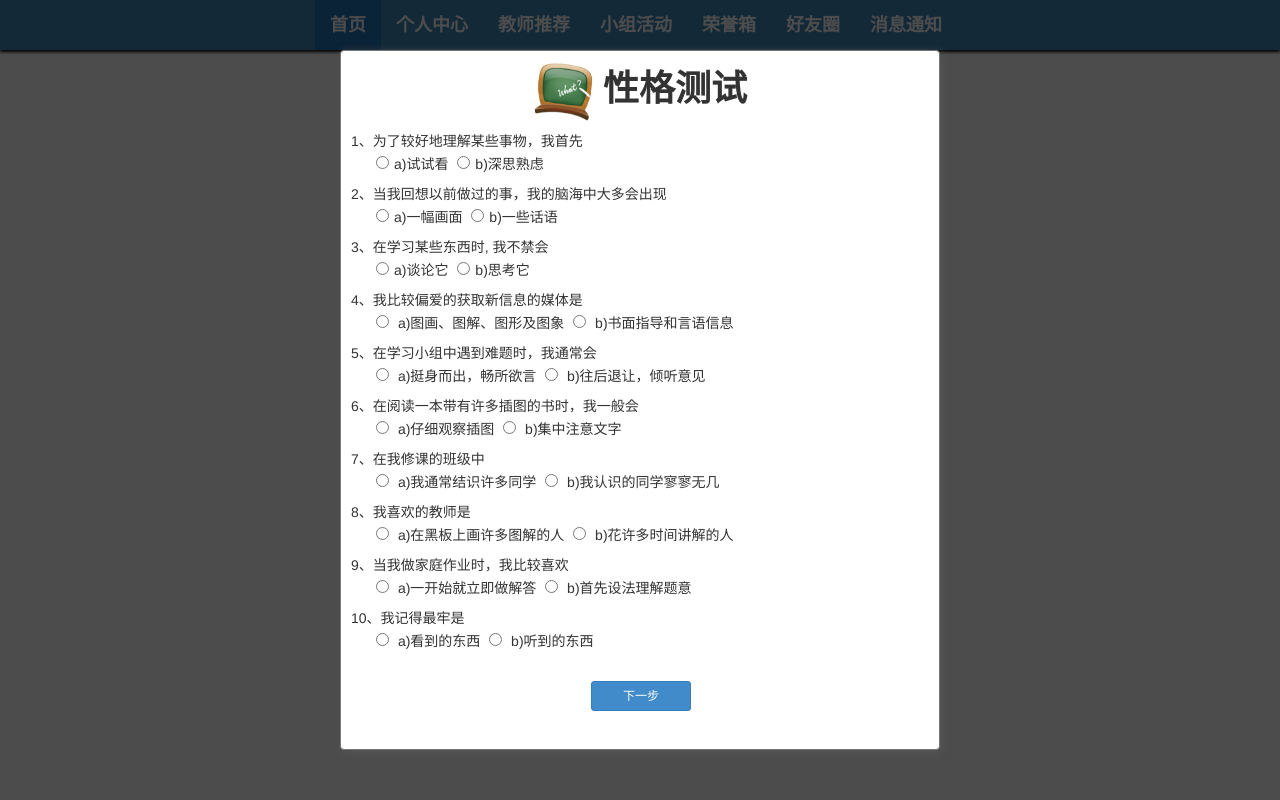
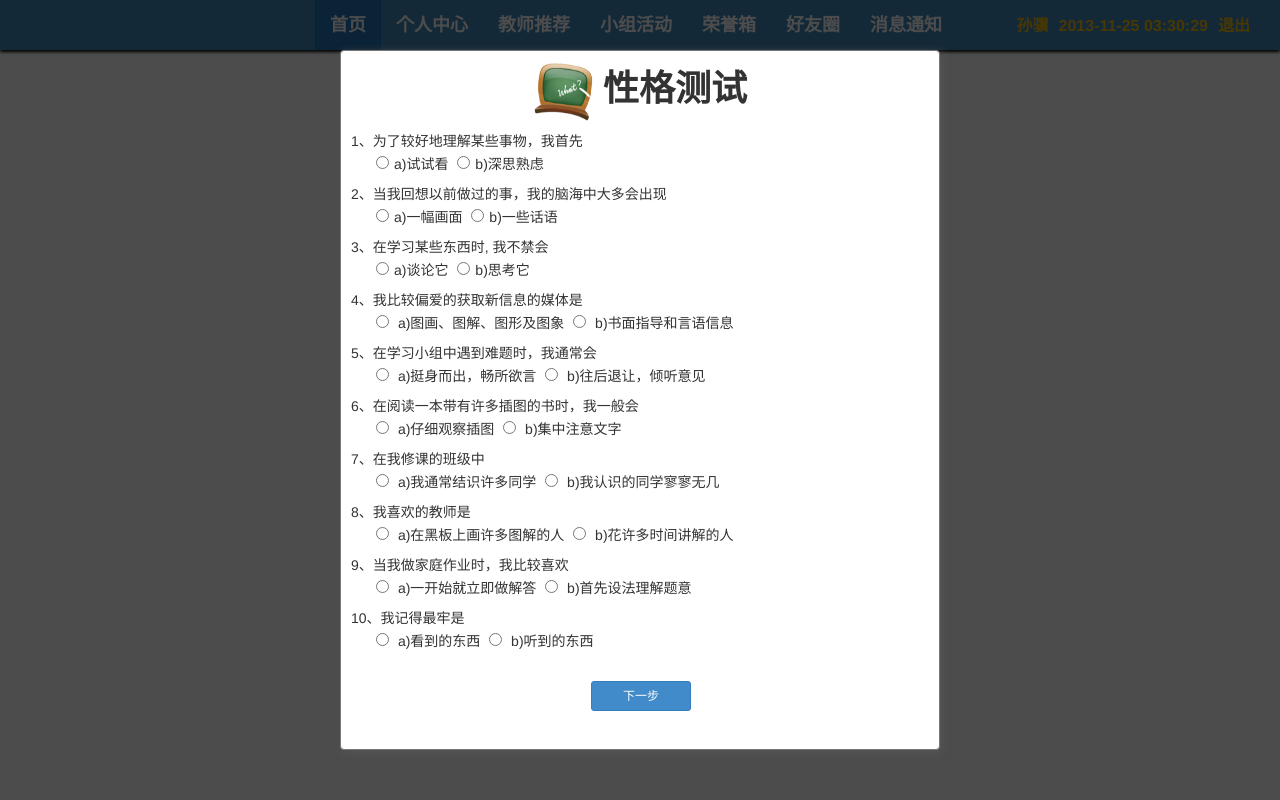
Before and after one commit to FlyPigSun/graduation, a PHP site: template application/views/student_index.html.twig in a window 1280 px wide. Run offline with PHP 8.4, Linux system fonts and the light colour scheme; the template is opened without the code that fills it, so the values that code supplies are empty; style sheets or scripts are compiled from the project's sources; some libraries are stand-ins or nearby versions.

Commit message:
exit_btn

```diff
--- a/application/views/student_index.html.twig
+++ b/application/views/student_index.html.twig
@@ -276,6 +276,15 @@
                 <div class="clear"></div>
             </div>
             <div class="student-index-topinfoarea">
+                <div style="margin-right:10px;" class="middle-font pull-left">
+                    孙骥
+                </div>
+                <div style="margin-right:10px;" class="middle-font pull-left">
+                    2013-11-25 03:30:29
+                </div>
+                <a style="margin-right:10px;" class="middle-font student-index-logout pull-left" href="/logout">
+                    退出
+                </a>
             </div>
         </div>
         <div class="student-index-centerarea">
--- a/resources/css/base.css
+++ b/resources/css/base.css
@@ -4,3 +4,12 @@
 .clear{
 	clear: both;
 }
+.small-font{
+	font-size: 14px;
+}
+.middle-font{
+	font-size: 16px;
+}
+.big-font{
+	font-size: 18px;
+}
--- a/resources/css/student_index.css
+++ b/resources/css/student_index.css
@@ -53,6 +53,12 @@
 	width: 650px;
 	margin: auto;
 }
+.student-index-topinfoarea{
+	float: right;
+	margin: -35px 20px 0px 0px;
+	color: #EDB810;
+	font-weight: 900;
+}
 .student-index-topbtn{
 	float: left;
 	color: #fff;
@@ -68,6 +74,17 @@
 .student-index-topbtn.active{
 	background: rgb(37,118,184);
 }
+.student-index-logout{
+	cursor: pointer;
+	color: #EDB810;
+	-webkit-transition: all .3s ease;
+	-moz-transition: all .3s ease;
+	-ms-transition: all .3s ease;
+	-o-transition: all .3s ease;
+}
+.student-index-logout:hover{
+	color: #FF3300;
+}
 .student-index-centerarea{
 
 }
--- a/resources/js/student_index.js
+++ b/resources/js/student_index.js
@@ -4,6 +4,7 @@ $(document).ready(function(){
 
 /**
   *学生主页
+  *author: 孙骥
  **/
 activityCircle.studentIndexPage = {
 	initialize : function(){
@@ -19,8 +20,8 @@ activityCircle.studentIndexPage = {
 		var notfirst = $('.notfirst').html();
 		if(notfirst == 0){
 			setTimeout(function(){
-				$('.activitycircle-test-box').show();
-				$('.activitycircle-test-background').show();
+				$('.activitycircle-test-box').fadeIn();
+				$('.activitycircle-test-background').fadeIn();
 				activityCircle.student.testPage.initialize();
 			},10);
 		}
@@ -57,7 +58,7 @@ activityCircle.studentIndexPage = {
 
 /**
  * 性格测试页面
- * author: sunji
+ * author: 孙骥
  */
 activityCircle.student.testPage = {
 	firstResult : null,
@@ -171,6 +172,12 @@ activityCircle.student.testPage = {
 				success : function(responseText){
 					var res = responseText;
 					res = $.parseJSON(res);
+					if(res.errcode == 100){
+						$('.activitycircle-test-box').fadeOut();
+						$('.activitycircle-test-background').fadeOut();
+					}else{
+						alert('答题失败')
+					}
 				}
 			});
 		}
```
